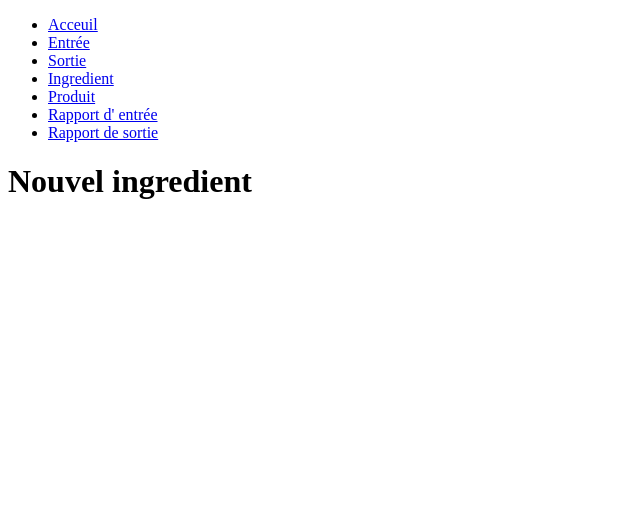
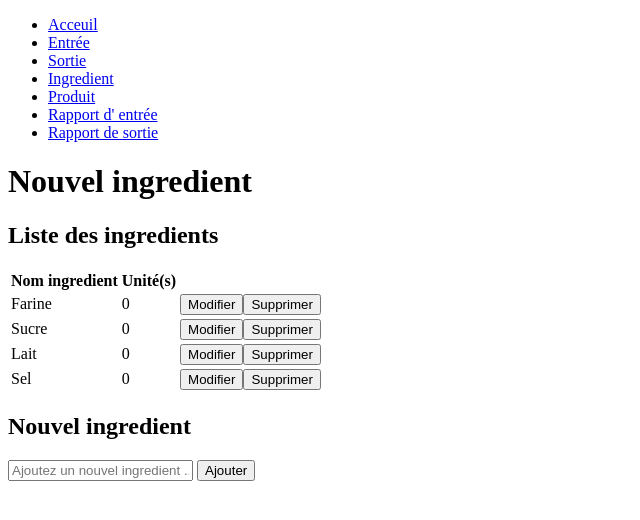
Before and after one commit to tafitahery/ingredients, a React (Create React App) app in the folder frontend/: page /ingredient in a window 1280 px wide. Shown: the top 520 px of the page, without its empty margins (0-640 px from the left). Built offline with nearby package versions, Linux system fonts and the light colour scheme; data requests are answered from the project's data file.

Commit message:
modification page Ingredient

```diff
--- a/frontend/src/assets/db.json
+++ b/frontend/src/assets/db.json
@@ -14,6 +14,11 @@
       "name": "Lait",
       "quantity": 0,
       "id": 3
+    },
+    {
+      "name": "Sel",
+      "quantity": 0,
+      "id": 4
     }
   ]
 }
--- a/frontend/src/pages/Ingredient.jsx
+++ b/frontend/src/pages/Ingredient.jsx
@@ -1,12 +1,70 @@
+import { useState, useEffect } from 'react';
+import axios from 'axios';
+
 function Ingredient() {
   // state
+  const [ingredients, setIngredients] = useState([]);
+  const [newIngredient, setNewIngredient] = useState('');
 
   // comportement
+  useEffect(() => {
+    axios
+      .get('http://localhost:4000/ingredients')
+      .then(({ data }) => setIngredients(data));
+  }, [newIngredient]);
+
+  const handleChange = (event) => {
+    setNewIngredient(event.target.value);
+  };
+
+  const handleSubmit = (event) => {
+    event.preventDefault();
+
+    const data = {
+      name: newIngredient,
+      quantity: 0,
+    };
+    axios
+      .post('http://localhost:4000/ingredients', data)
+      .then(() => setNewIngredient(''));
+  };
 
   // affichage (render)
   return (
     <div>
       <h1>Nouvel ingredient</h1>
+      <h2>Liste des ingredients</h2>
+      <table>
+        <thead>
+          <tr>
+            <th>Nom ingredient</th>
+            <th>Unité(s)</th>
+            <th></th>
+          </tr>
+        </thead>
+        <tbody>
+          {ingredients.map((ingredient) => (
+            <tr key={ingredient.id}>
+              <td>{ingredient.name}</td>
+              <td>{ingredient.quantity}</td>
+              <td>
+                <button>Modifier</button>
+                <button>Supprimer</button>
+              </td>
+            </tr>
+          ))}
+        </tbody>
+      </table>
+      <h2>Nouvel ingredient</h2>
+      <form action="" onSubmit={handleSubmit}>
+        <input
+          type="text"
+          placeholder="Ajoutez un nouvel ingredient ..."
+          value={newIngredient}
+          onChange={handleChange}
+        />{' '}
+        <button>Ajouter</button>
+      </form>
     </div>
   );
 }
```
